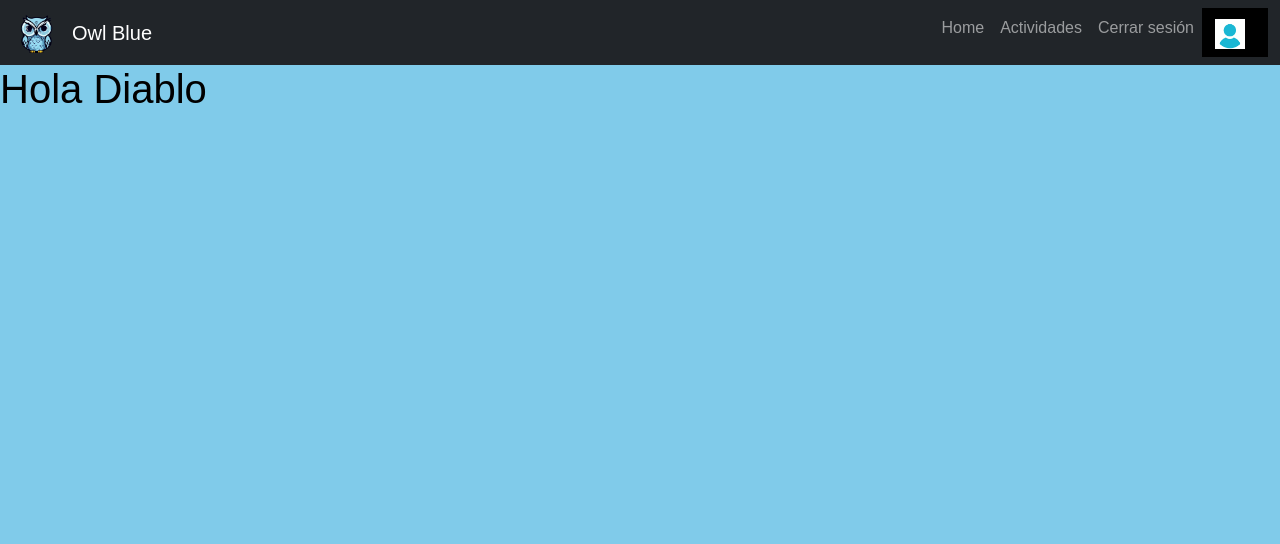
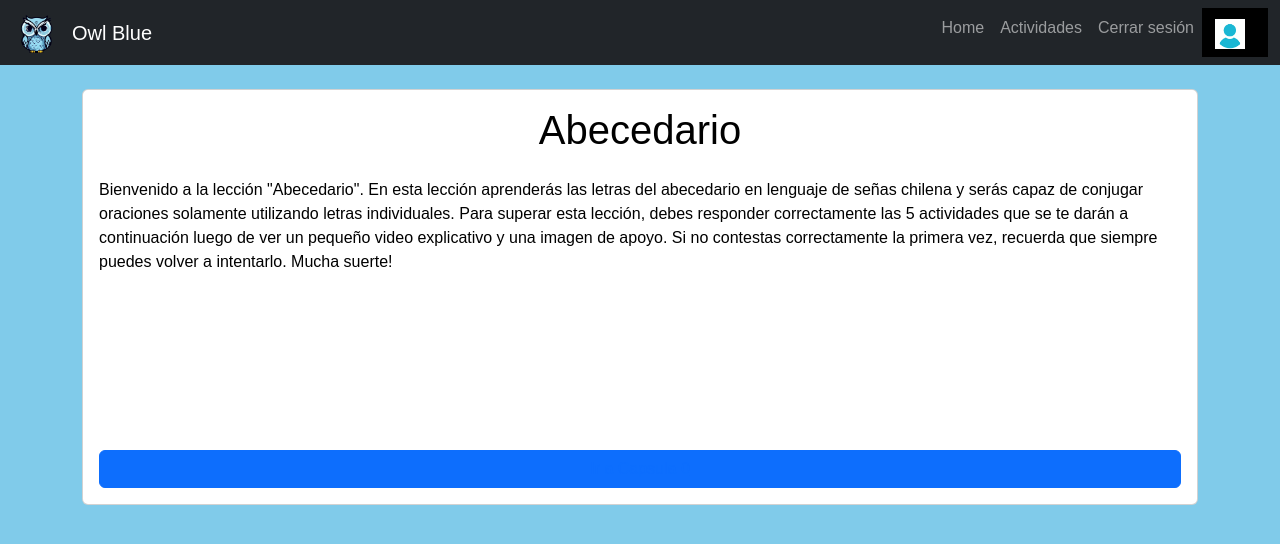
Before and after one commit to bumm1y/Owl_Blue, a Django app: page /acts/familia in a window 1280 px wide. Shown: the top 544 px of the page. Run offline with Django 4.2, Linux system fonts and the light colour scheme; the visitor is signed in with stand-in values (Sample User, id 1); some libraries are stand-ins or nearby versions; some web fonts are replaced.

Commit message:
--> Configuración de la vista lessonJSON e implementación de funciones futuras en lessons.js <-- ° Se modifcaron ciertos parámetros en el modelo "Actividades" para facilitar el uso de sample() en la vista lessons. ° Se incluyó la vista "lessonJSON" para mostrar las preguntas seleccionadas en formato JSON ° Se cambió el contenido de los tópicos.html para verificar la parte dinámica del uso de lessonJSOn y lessons. ° Se incluyó a lessons.js para manejar las preguntas de lessonJSON, pero de momento no están enlazadas entre sí.

```diff
--- a/Owl_Blue/owl_blue_app/models.py
+++ b/Owl_Blue/owl_blue_app/models.py
@@ -45,8 +45,9 @@ class Explicaciones(models.Model):
 
 class Actividades(models.Model):
     categoria = models.ForeignKey(Categoria, on_delete=models.CASCADE)
+    num_pregunta = models.IntegerField(default=0)
     pregunta = models.CharField(max_length=100, default="")
-    videos = models.CharField(max_length=1000, unique=True)
+    videos = models.TextField(max_length=1000, unique=True)
     respuesta = models.CharField(max_length=100, default="")
     alternativa1 = models.CharField(max_length=100, unique=True, default="")
     alternativa2 = models.CharField(max_length=100, unique=True, default="")
--- a/Owl_Blue/owl_blue_app/templates/owl_blue_app/familia.html
+++ b/Owl_Blue/owl_blue_app/templates/owl_blue_app/familia.html
@@ -5,7 +5,30 @@
     <title>Owl Blue | Familia</title>
     <link rel="stylesheet" href="{% static 'css/familia.css' %}">
 {% endblock %}
-
 {% block content %}
-<h1>Hola Diablo</h1>
+    <main class="container">
+        <div class="row">
+            <div class="col-md-12 offset-md-0 mt-4">
+                <form method="POST" class="card card-body">
+                    {% csrf_token %}
+                    <h1 class="text-center">Abecedario</h1>
+                    <p>
+                        <p>Bienvenido a la lección "Abecedario". En esta lección aprenderás las letras del abecedario en lenguaje de señas chilena y serás capaz de conjugar oraciones solamente utilizando letras individuales. Para superar esta lección, debes responder correctamente las 5 actividades que se te darán a continuación luego de ver un pequeño video explicativo y una imagen de apoyo. Si no contestas correctamente la primera vez, recuerda que siempre puedes volver a intentarlo. Mucha suerte!</p>
+                    </p>
+                    <p></p>
+                    <p></p>
+                    <p></p>
+                    <p></p>
+                    <p></p>
+                    <p></p>
+                    <p></p>
+                    <p></p>
+                    <p></p>
+                    <button class="btn btn-primary">
+                        <a href="{% url 'capsula0' categoria_elegida %}">Ir a Capsula 0</a>
+                    </button>
+                </form>
+            </div>
+        </div>
+    </main>
 {% endblock %}
--- a/Owl_Blue/owl_blue_app/templates/owl_blue_app/preguntas.html
+++ b/Owl_Blue/owl_blue_app/templates/owl_blue_app/preguntas.html
@@ -5,7 +5,30 @@
     <title>Owl Blue | Preguntas</title>
     <link rel="stylesheet" href="{% static 'css/preguntas.css' %}">
 {% endblock %}
-
 {% block content %}
-<h1>Hola Diablo</h1>
+    <main class="container">
+        <div class="row">
+            <div class="col-md-12 offset-md-0 mt-4">
+                <form method="POST" class="card card-body">
+                    {% csrf_token %}
+                    <h1 class="text-center">Abecedario</h1>
+                    <p>
+                        <p>Bienvenido a la lección "Abecedario". En esta lección aprenderás las letras del abecedario en lenguaje de señas chilena y serás capaz de conjugar oraciones solamente utilizando letras individuales. Para superar esta lección, debes responder correctamente las 5 actividades que se te darán a continuación luego de ver un pequeño video explicativo y una imagen de apoyo. Si no contestas correctamente la primera vez, recuerda que siempre puedes volver a intentarlo. Mucha suerte!</p>
+                    </p>
+                    <p></p>
+                    <p></p>
+                    <p></p>
+                    <p></p>
+                    <p></p>
+                    <p></p>
+                    <p></p>
+                    <p></p>
+                    <p></p>
+                    <button class="btn btn-primary">
+                        <a href="{% url 'capsula0' categoria_elegida %}">Ir a Capsula 0</a>
+                    </button>
+                </form>
+            </div>
+        </div>
+    </main>
 {% endblock %}
--- a/Owl_Blue/owl_blue_app/urls.py
+++ b/Owl_Blue/owl_blue_app/urls.py
@@ -1,5 +1,5 @@
-from django.urls import path, re_path
-from .views import index, signup, signin, signout, acts, myaccount, abc, preguntas, emociones, familia, capsula0, lessons
+from django.urls import path
+from .views import index, signup, signin, signout, acts, myaccount, abc, preguntas, emociones, familia, capsula0, lessons, lessonJSON
 
 ''' Rutas para las distintas vistas '''
 urlpatterns = [
@@ -14,5 +14,6 @@ urlpatterns = [
     path('acts/familia', familia, name='familia'),
     path('acts/<str:categoria_elegida>/capsula0/', capsula0, name='capsula0'),
     path('myaccount/', myaccount, name='myaccount'),
-    path('acts/<str:categoria_elegida>/capsula0/lessons/', lessons, name='lessons') #PRUEBA
+    path('acts/<str:categoria_elegida>/capsula0/lessons/', lessons, name='lessons'),
+    path('acts/<str:categoria_elegida>/capsula0/lessons/lessonJSON', lessonJSON, name='lessonJSON')
 ]
--- a/Owl_Blue/owl_blue_app/views.py
+++ b/Owl_Blue/owl_blue_app/views.py
@@ -1,21 +1,34 @@
 from django.shortcuts import render, redirect
 from .forms import SignupForm, LoginForm
+from django.http import JsonResponse
 from django.contrib.auth.models import User
 from django.contrib.auth import login, logout, authenticate
 from django.db import IntegrityError
 from .models import Categoria, Explicaciones, Actividades
 from django.contrib.auth.decorators import login_required
+from random import sample
+
+''' Respuestas JSON '''
+def lessonJSON(request, categoria_elegida):
+    actividades = request.session.get('actividades', [])
+    response = {'actividades': actividades}
+    return JsonResponse(response)
+
 
 ''' Cápsula 0 '''
+@login_required
 def capsula0(request, categoria_elegida):
     explicaciones = list(Explicaciones.objects.filter(categoria__categoria=categoria_elegida))
     return render(request, 'owl_blue_app/capsula0.html', {'categoria_elegida': categoria_elegida, 'explicaciones': explicaciones})
 
 
 ''' Prueba lessons.html '''
+@login_required
 def lessons(request, categoria_elegida):
+    seleccion = sample(range(1,11), 5)
     categoria = categoria_elegida
-    actividades = list(Actividades.objects.filter(categoria__categoria=categoria))
+    actividades = list(Actividades.objects.filter(categoria__categoria=categoria, num_pregunta__in=seleccion))
+    request.session['actividades'] = [{'categoria' : categoria, 'num_pregunta': actividad.num_pregunta, 'pregunta': actividad.pregunta, 'videos': actividad.videos, 'respuesta': actividad.respuesta, 'alternativa1': actividad.alternativa1, 'alternativa2': actividad.alternativa2, 'alternativa3': actividad.alternativa3} for actividad in actividades]
     return render(request, 'owl_blue_app/lessons.html', {'categoria': categoria, 'actividades': actividades})
 
 # Página home
@@ -82,21 +95,18 @@ def abc(request):
 
 @login_required
 def preguntas(request):
-    return render(request, 'owl_blue_app/preguntas.html', {
-        'preguntas': preguntas
-    })
+    categoria_elegida="Preguntas"
+    return render(request, 'owl_blue_app/preguntas.html', {'categoria_elegida': categoria_elegida})
 
 @login_required
 def emociones(request):
-    return render(request, 'owl_blue_app/emociones.html', {
-        'emociones': emociones
-    })
+    categoria_elegida="Emociones"
+    return render(request, 'owl_blue_app/preguntas.html', {'categoria_elegida': categoria_elegida})
 
 @login_required
 def familia(request):
-    return render(request, 'owl_blue_app/familia.html', {
-        'familia': familia
-    })
+    categoria_elegida="Familia"
+    return render(request, 'owl_blue_app/preguntas.html', {'categoria_elegida': categoria_elegida})
 
 """ Vista cuenta """
 @login_required
```
Also changed, not shown: Owl_Blue/owl_blue_app/templates/owl_blue_app/emociones.html (+25 -2 lines), Owl_Blue/owl_blue_app/templates/owl_blue_app/lessons.html (+11 -9 lines), Owl_Blue/static/js/lessons.js (added, +57 -0 lines), Owl_Blue/owl_blue_app/migrations/0020_actividades_num_pregunta_alter_actividades_videos.py (added), Owl_Blue/owl_blue_app/migrations/0021_alter_actividades_videos.py (added).
